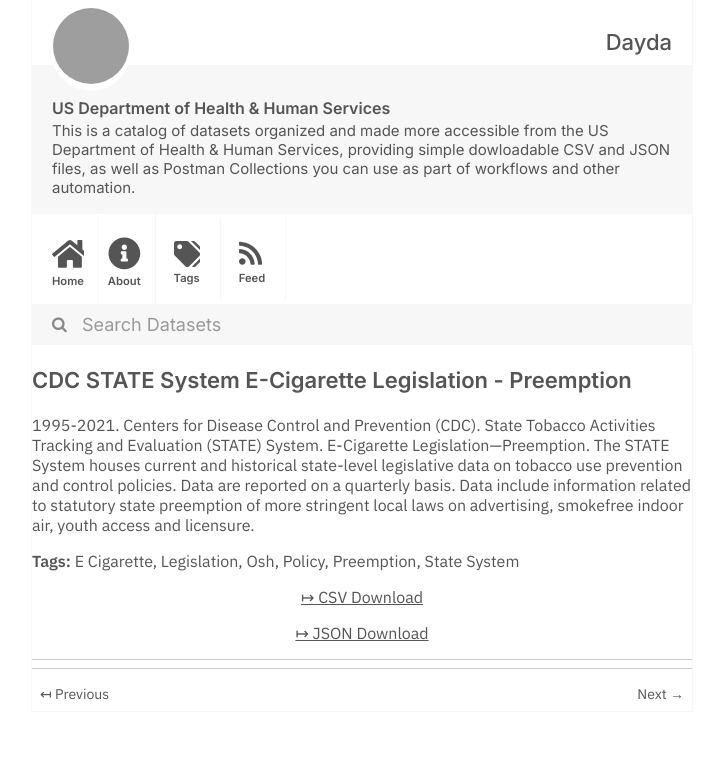
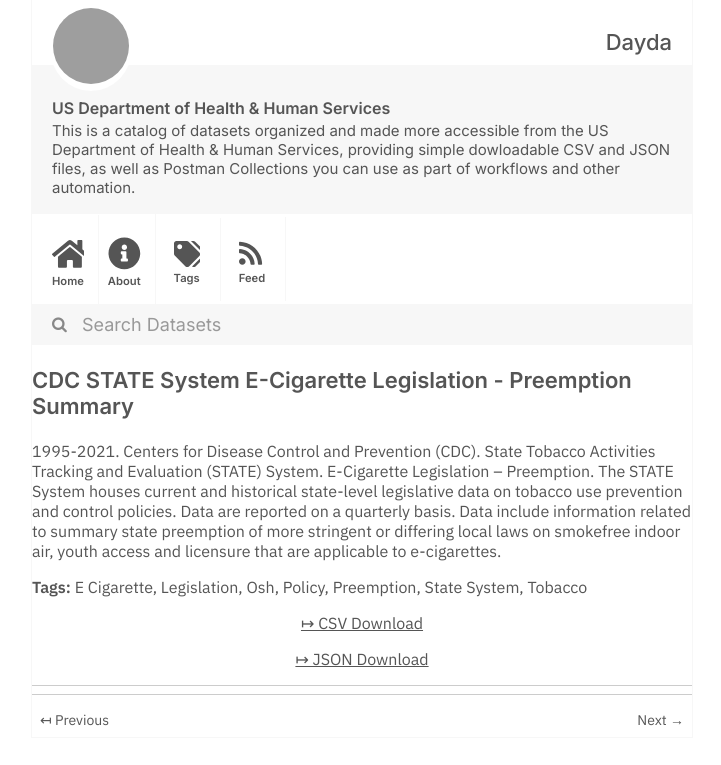
Before and after one commit to dayda-entities/us-department-of-health-and-human-services, a Jekyll site: the page built from _posts/2020-11-10-cdc-state-system-e-cigarette-l.md, in a window 1280 px wide, cut to the strip 0-765 px from the top of the page. Shown: the whole strip, without its empty margins (278-999 px from the left). Built offline with Jekyll 4.4.1, drawn with Linux system fonts in a browser that asks for light colours; grey boxes are pictures that could not be loaded.

Commit message:
Publish Data

```diff
--- a/_posts/2020-11-10-cdc-state-system-e-cigarette-l.md
+++ b/_posts/2020-11-10-cdc-state-system-e-cigarette-l.md
@@ -1,7 +1,7 @@
 ---
-title: CDC STATE System E-Cigarette Legislation - Preemption
-created: '2020-11-10T16:17:11.415403'
-modified: '2021-04-25T14:42:03.758400'
+title: CDC STATE System E-Cigarette Legislation - Preemption Summary
+created: '2020-11-10T16:17:14.564805'
+modified: '2021-04-30T02:09:38.718107'
 state: active
 type: dataset
 tags:
@@ -11,10 +11,11 @@ tags:
   - Policy
   - Preemption
   - State System
+  - Tobacco
 groups: []
-csv_url: 'https://data.cdc.gov/api/views/piju-vf3p/rows.csv?accessType=DOWNLOAD'
-json_url: 'https://data.cdc.gov/api/views/piju-vf3p/rows.json?accessType=DOWNLOAD'
+csv_url: 'https://data.cdc.gov/api/views/88eg-qzed/rows.csv?accessType=DOWNLOAD'
+json_url: 'https://data.cdc.gov/api/views/88eg-qzed/rows.json?accessType=DOWNLOAD'
 layout: post
 
 ---
-1995-2021. Centers for Disease Control and Prevention (CDC). State Tobacco Activities Tracking and Evaluation (STATE) System.  E-Cigarette Legislation—Preemption. The STATE System houses current and historical state-level legislative data on tobacco use prevention and control policies.  Data are reported on a quarterly basis. Data include information related to statutory state preemption of more stringent local laws on advertising, smokefree indoor air, youth access and licensure.
+1995-2021. Centers for Disease Control and Prevention (CDC). State Tobacco Activities Tracking and Evaluation (STATE) System. E-Cigarette Legislation – Preemption. The STATE System houses current and historical state-level legislative data on tobacco use prevention and control policies. Data are reported on a quarterly basis. Data include information related to summary state preemption of more stringent or differing local laws on smokefree indoor air, youth access and licensure that are applicable to e-cigarettes.
```
